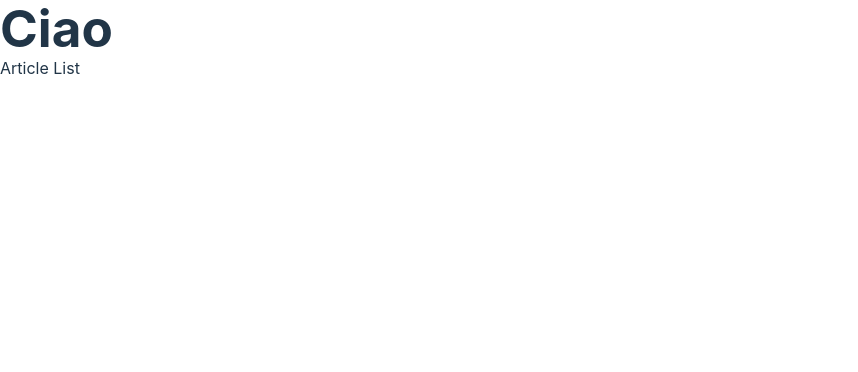
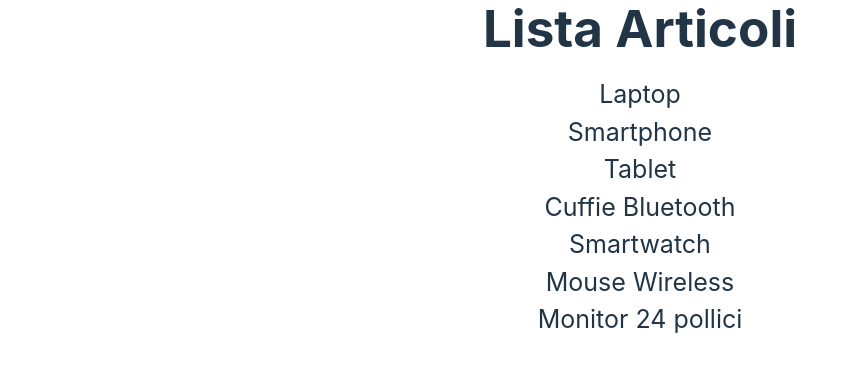
Before and after one commit to marcogulino-mg/react-form, a React (Vite) app: page / in a window 1280 px wide. Shown: the top 372 px of the page, without its empty margins (0-858 px from the left). Built offline with nearby package versions, Linux system fonts and the light colour scheme.

Commit message:
[feat] create articles array of objects and printed the .name property in the Articlelist subcomponent

```diff
--- a/src/components/Header.jsx
+++ b/src/components/Header.jsx
@@ -1,7 +1,7 @@
 export default function Header() {
   return (
-    <div>
-      <h1>Ciao</h1>
-    </div>
+    <header>
+      <h1>Lista Articoli</h1>
+    </header>
   );
 }
--- a/src/components/Main.jsx
+++ b/src/components/Main.jsx
@@ -3,8 +3,8 @@ import Articlelist from "../subcomponents/Articlelist";
 
 export default function Main() {
   return (
-    <div>
+    <main>
       <Articlelist />
-    </div>
+    </main>
   );
 }
--- /dev/null
+++ b/src/data/articles.js
@@ -0,0 +1,11 @@
+const articles = [
+  { id: 1, name: "Laptop", price: 1200, availability: true },
+  { id: 2, name: "Smartphone", price: 800, availability: true },
+  { id: 3, name: "Tablet", price: 500, availability: false },
+  { id: 4, name: "Cuffie Bluetooth", price: 150, availability: true },
+  { id: 5, name: "Smartwatch", price: 200, availability: false },
+  { id: 6, name: "Mouse Wireless", price: 50, availability: true },
+  { id: 7, name: "Monitor 24 pollici", price: 300, availability: true },
+];
+
+export default articles;
--- a/src/index.css
+++ b/src/index.css
@@ -64,3 +64,15 @@ button:focus-visible {
     background-color: #f9f9f9;
   }
 }
+
+/* HEADER */
+header {
+  text-align: center;
+}
+
+/* MAIN */
+main {
+  margin-top: 20px;
+  text-align: center;
+  font-size: 25px;
+}
--- a/src/subcomponents/Articlelist.jsx
+++ b/src/subcomponents/Articlelist.jsx
@@ -1,3 +1,14 @@
+//IMPORT articles
+import articles from "../data/articles";
+
 export default function Articlelist() {
-  return <div>Article List</div>;
+  return (
+    <div>
+      <ul>
+        {articles.map((article) => (
+          <li key={article.id}>{article.name}</li>
+        ))}
+      </ul>
+    </div>
+  );
 }
```
